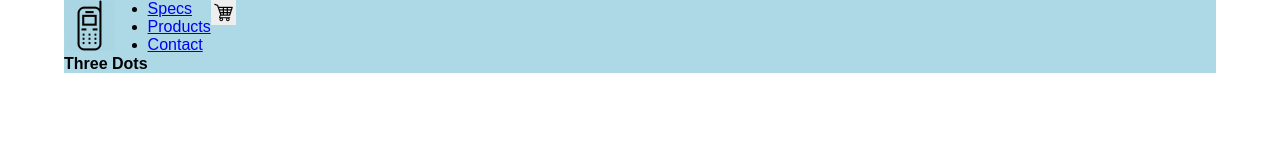
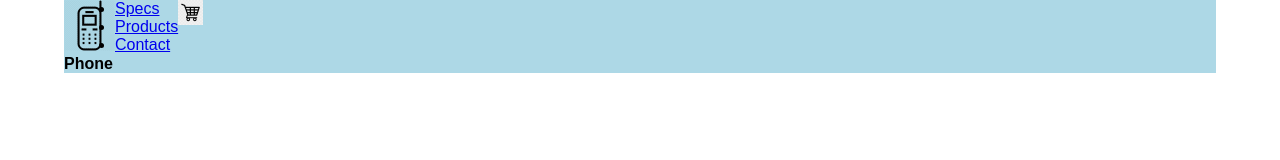
Before and after one commit to karanvirj/Project1, a plain HTML site: page index.html in a window 1280 px wide. Drawn offline with Linux system fonts and the light colour scheme.

Commit message:
second commit

```diff
--- a/index.html
+++ b/index.html
@@ -15,7 +15,7 @@
 	<header>
 		<div class="logo-container">
 			<img src="logo.png" alt="logo">
-			<h4 class="Logo">Three Dots</h4>
+			<h4 class="Logo">Phone</h4>
 		</div>
 
 		<nav>
```
